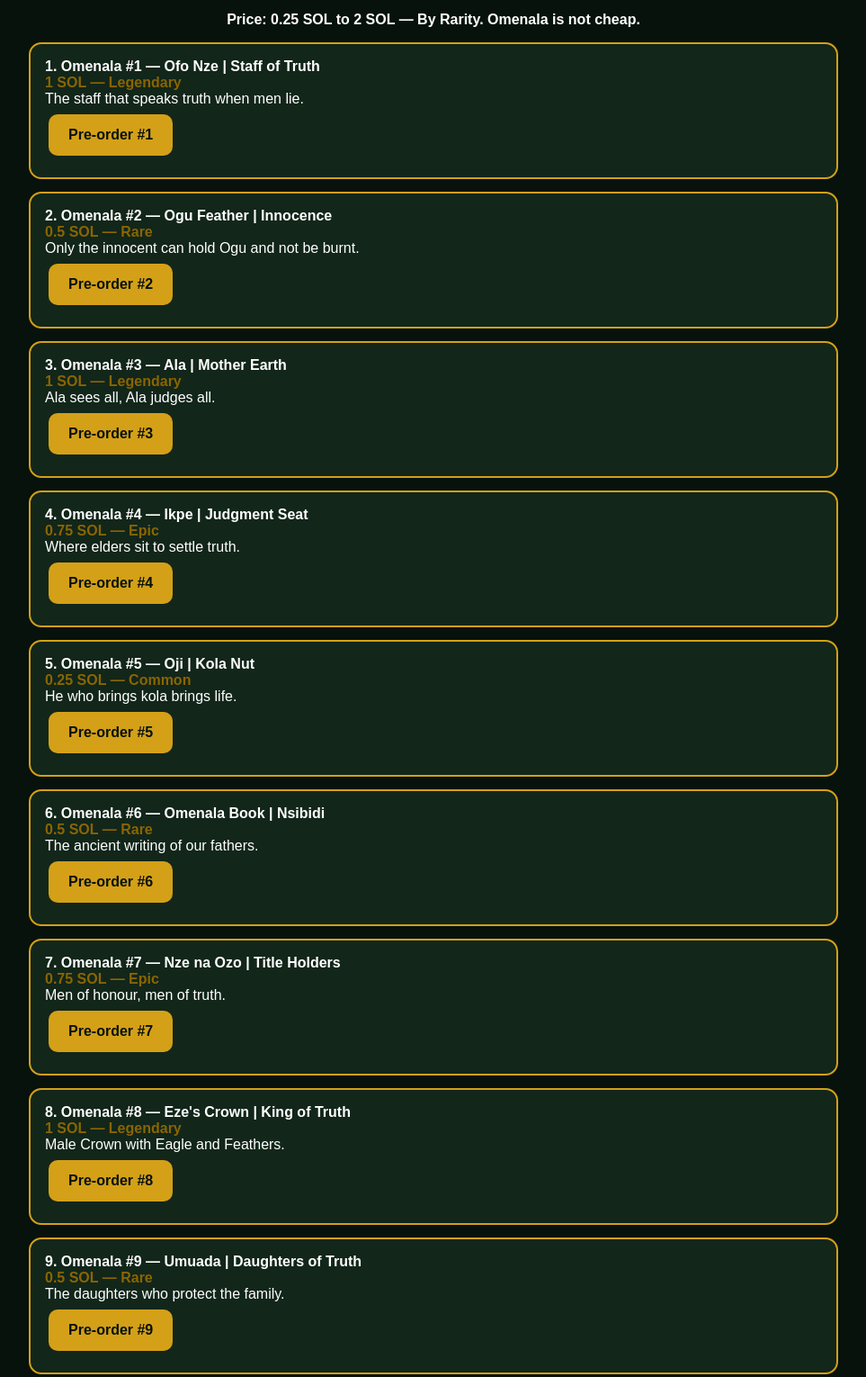
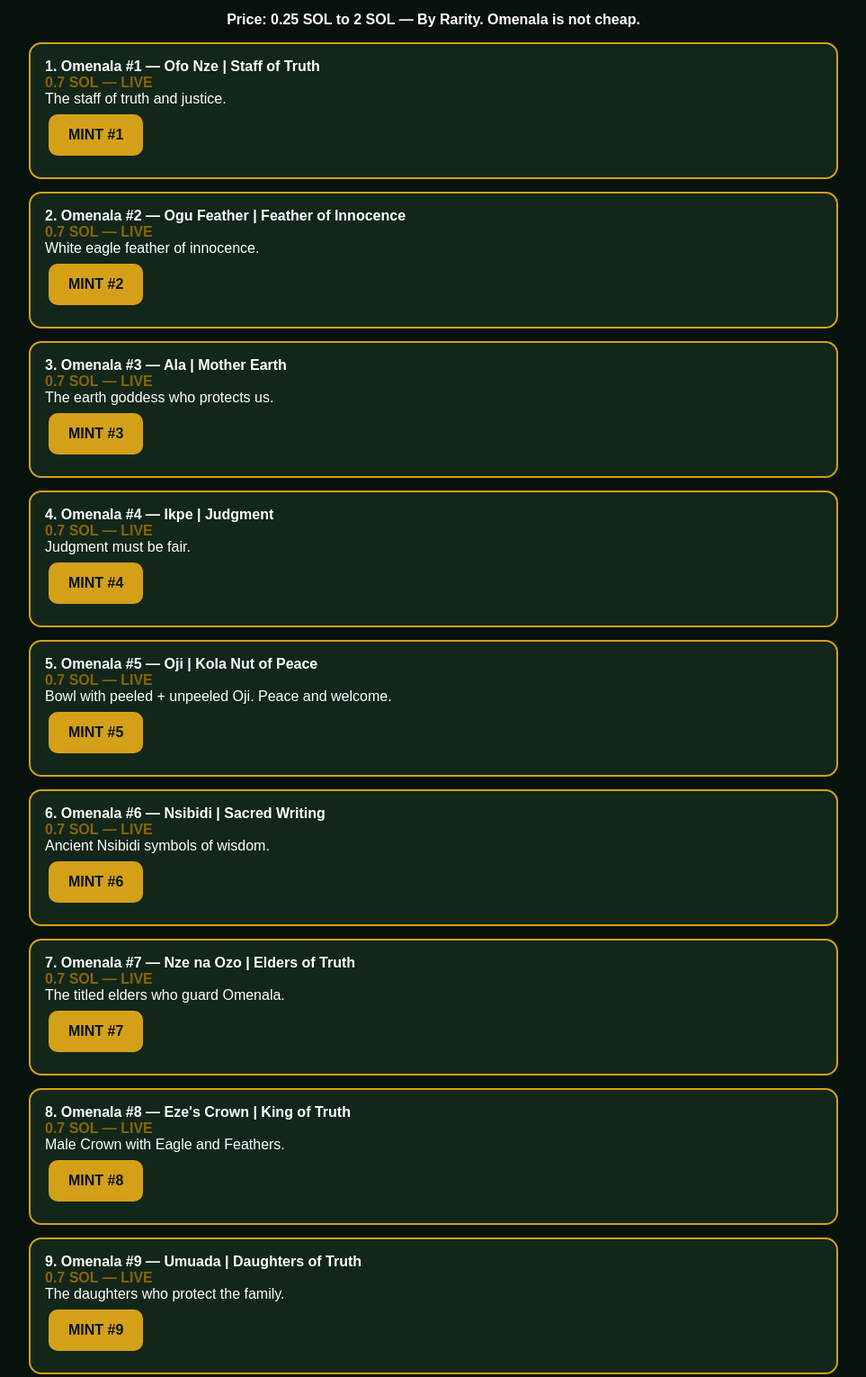
Before and after one commit to omenalaweb3/omenalaweb3.com, a plain HTML site: page index.html in a window 1280 px wide. Shown: the part 982-2512 px from the top of the page at 90% size, without its empty margins (158-1121 px from the left). Drawn offline with Linux system fonts and the light colour scheme.

Commit message:
Update NFT listings and prices in index.html

```diff
--- a/index.html
+++ b/index.html
@@ -61,16 +61,18 @@ input,textarea{width:100%;padding:12px;margin:6px 0;border-radius:8px;border:1px
 <p style="text-align:center;">10 NFTs. Only 10. Never more.</p>
 <div class="card"><b>🎁 UTILITY:</b> Hold 1 Omenala NFT = 1,000 $OMENALA airdrop + Elder Badge<br>Hold all 10 = Chief Justice Title + 20,000 $OMENALA</div>
 <p style="text-align:center;"><b>Price: 0.25 SOL to 2 SOL — By Rarity. Omenala is not cheap.</b></p>
-<div class="card"><b>1. Omenala #1 — Ofo Nze | Staff of Truth</b><br><span class="price">1 SOL — Legendary</span><br>The staff that speaks truth when men lie.<br><a class="btn" href="https://wa.me/2348069277702?text=I%20want%20OMENALA%20%231%20Ofo%20Nze">Pre-order #1</a></div>
-<div class="card"><b>2. Omenala #2 — Ogu Feather | Innocence</b><br><span class="price">0.5 SOL — Rare</span><br>Only the innocent can hold Ogu and not be burnt.<br><a class="btn" href="https://wa.me/2348069277702?text=I%20want%20OMENALA%20%232%20Ogu%20Feather">Pre-order #2</a></div>
-<div class="card"><b>3. Omenala #3 — Ala | Mother Earth</b><br><span class="price">1 SOL — Legendary</span><br>Ala sees all, Ala judges all.<br><a class="btn" href="https://wa.me/2348069277702?text=I%20want%20OMENALA%20%233%20Ala">Pre-order #3</a></div>
-<div class="card"><b>4. Omenala #4 — Ikpe | Judgment Seat</b><br><span class="price">0.75 SOL — Epic</span><br>Where elders sit to settle truth.<br><a class="btn" href="https://wa.me/2348069277702?text=I%20want%20OMENALA%20%234%20Ikpe">Pre-order #4</a></div>
-<div class="card"><b>5. Omenala #5 — Oji | Kola Nut</b><br><span class="price">0.25 SOL — Common</span><br>He who brings kola brings life.<br><a class="btn" href="https://wa.me/2348069277702?text=I%20want%20OMENALA%20%235%20Oji">Pre-order #5</a></div>
-<div class="card"><b>6. Omenala #6 — Omenala Book | Nsibidi</b><br><span class="price">0.5 SOL — Rare</span><br>The ancient writing of our fathers.<br><a class="btn" href="https://wa.me/2348069277702?text=I%20want%20OMENALA%20%236%20Nsibidi">Pre-order #6</a></div>
-<div class="card"><b>7. Omenala #7 — Nze na Ozo | Title Holders</b><br><span class="price">0.75 SOL — Epic</span><br>Men of honour, men of truth.<br><a class="btn" href="https://wa.me/2348069277702?text=I%20want%20OMENALA%20%237%20Nze%20na%20Ozo">Pre-order #7</a></div>
-<div class="card"><b>8. Omenala #8 — Eze's Crown | King of Truth</b><br><span class="price">1 SOL — Legendary</span><br>Male Crown with Eagle and Feathers.<br><a class="btn" href="https://wa.me/2348069277702?text=I%20want%20OMENALA%20%238%20Ezes%20Crown">Pre-order #8</a></div>
-<div class="card"><b>9. Omenala #9 — Umuada | Daughters of Truth</b><br><span class="price">0.5 SOL — Rare</span><br>The daughters who protect the family.<br><a class="btn" href="https://wa.me/2348069277702?text=I%20want%20OMENALA%20%239%20Umuada">Pre-order #9</a></div>
-<div class="card"><b>10. Omenala #10 — Ofo na Ogu | The Balance (1 of 1)</b><br><span class="price">2 SOL — Mythic 1 of 1</span><br>The final balance of Truth and Justice.<br><a class="btn" href="https://wa.me/2348069277702?text=I%20want%20OMENALA%20%2310%20The%20Balance">Pre-order #10</a></div>
+<div class="card"><b>1. Omenala #1 — Ofo Nze | Staff of Truth</b><br><span class="price">0.7 SOL — LIVE</span><br>The staff of truth and justice.<br><a class="btn" href="https://launchmynft.io/sol/24919" target="_blank">MINT #1</a></div>
+<div class="card"><b>2. Omenala #2 — Ogu Feather | Feather of Innocence</b><br><span class="price">0.7 SOL — LIVE</span><br>White eagle feather of innocence.<br><a class="btn" href="https://launchmynft.io/sol/24919" target="_blank">MINT #2</a></div>
+<div class="card"><b>3. Omenala #3 — Ala | Mother Earth</b><br><span class="price">0.7 SOL — LIVE</span><br>The earth goddess who protects us.<br><a class="btn" href="https://launchmynft.io/sol/24919" target="_blank">MINT #3</a></div>
+<div class="card"><b>4. Omenala #4 — Ikpe | Judgment</b><br><span class="price">0.7 SOL — LIVE</span><br>Judgment must be fair.<br><a class="btn" href="https://launchmynft.io/sol/24919" target="_blank">MINT #4</a></div>
+<div class="card"><b>5. Omenala #5 — Oji | Kola Nut of Peace</b><br><span class="price">0.7 SOL — LIVE</span><br>Bowl with peeled + unpeeled Oji. Peace and welcome.<br><a class="btn" href="https://launchmynft.io/sol/24919" target="_blank">MINT #5</a></div>
+<div class="card"><b>6. Omenala #6 — Nsibidi | Sacred Writing</b><br><span class="price">0.7 SOL — LIVE</span><br>Ancient Nsibidi symbols of wisdom.<br><a class="btn" href="https://launchmynft.io/sol/24919" target="_blank">MINT #6</a></div>
+<div class="card"><b>7. Omenala #7 — Nze na Ozo | Elders of Truth</b><br><span class="price">0.7 SOL — LIVE</span><br>The titled elders who guard Omenala.<br><a class="btn" href="https://launchmynft.io/sol/24919" target="_blank">MINT #7</a></div>
+<div class="card"><b>8. Omenala #8 — Eze's Crown | King of Truth</b><br><span class="price">0.7 SOL — LIVE</span><br>Male Crown with Eagle and Feathers.<br><a class="btn" href="https://launchmynft.io/sol/24919" target="_blank">MINT #8</a></div>
+<div class="card"><b>9. Omenala #9 — Umuada | Daughters of Truth</b><br><span class="price">0.7 SOL — LIVE</span><br>The daughters who protect the family.<br><a class="btn" href="https://launchmynft.io/sol/24919" target="_blank">MINT #9</a></div>
+<div class="card"><b>10. Omenala #10 — Ofo na Ogu | The Balance (1 of 1)</b><br><span class="price">0.7 SOL — LIVE</span><br>The final balance of Truth and Justice.<br><a class="btn" href="https://launchmynft.io/sol/24919" target="_blank">MINT #10</a></div>
+</div>
+
 <p style="text-align:center;">Series 2 Coming: Market Days | Series 3 Coming: 60 Proverbs</p>
 </div>
 </section>
```
